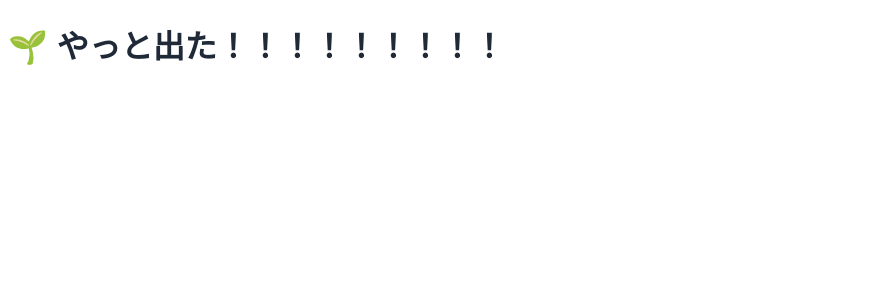
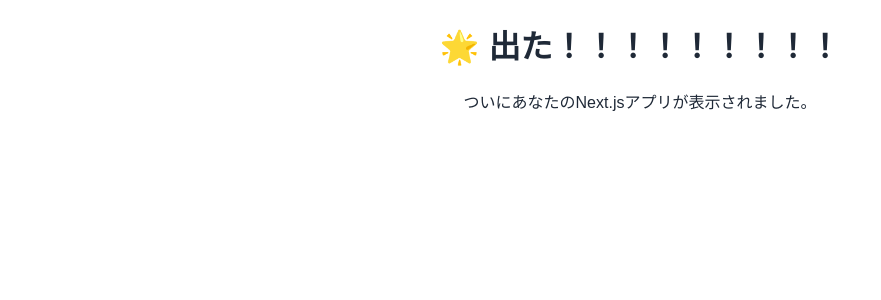
Before and after one commit to HIROYOKOKI/evae-diagnosis-api-next, a Next.js app: page / in a window 1280 px wide. Shown: the top 300 px of the page, without its empty margins (0-881 px from the left). Built offline with nearby package versions, Linux system fonts and the light colour scheme.

Commit message:
Update index.tsx

```diff
--- a/pages/index.tsx
+++ b/pages/index.tsx
@@ -1,10 +1,12 @@
-// ファイル: pages/index.tsx
 export default function Home() {
   return (
-    <div className="p-8">
-      <h1 className="text-3xl font-bold text-green-500">
-        🌱 やっと出た！！！！！！！！！
+    <div className="p-8 text-center">
+      <h1 className="text-4xl font-bold text-green-600">
+        🌟 出た！！！！！！！！！
       </h1>
+      <p className="mt-4 text-xl text-gray-700">
+        ついにあなたのNext.jsアプリが表示されました。
+      </p>
     </div>
   );
 }
```
